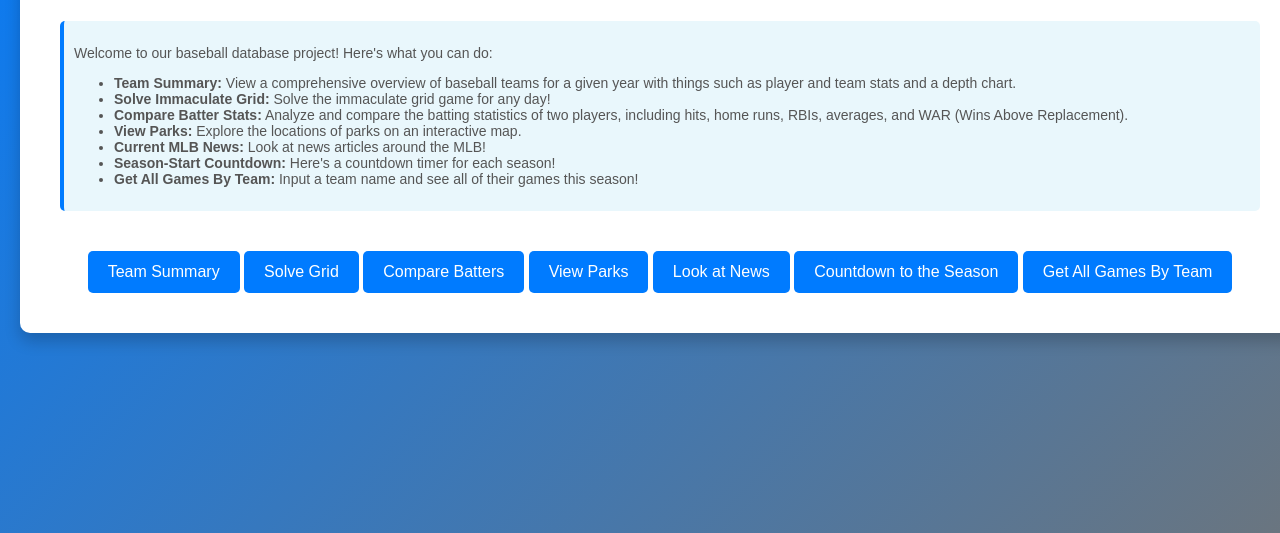
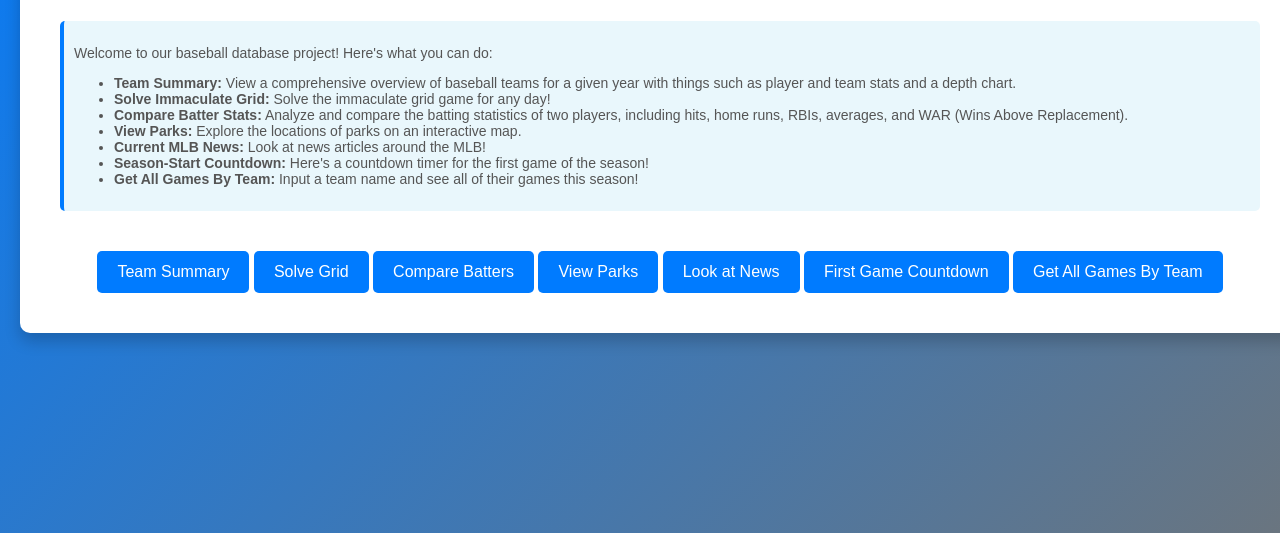
Before and after one commit to willclo1/MariaDeadbeatsSite, a Python web app: template app/templates/index.html in a window 1280 px wide. Shown: the part 292-825 px from the top of the page. Run offline with Jinja, Linux system fonts and the light colour scheme; the template is opened without the code that fills it, so the values that code supplies are empty.

Commit message:
changed verbiage

```diff
--- a/app/templates/index.html
+++ b/app/templates/index.html
@@ -32,7 +32,7 @@
                     <strong>Current MLB News:</strong> Look at news articles around the MLB!
                 </li>
                 <li>
-                    <strong>Season-Start Countdown:</strong> Here's a countdown timer for each season!
+                    <strong>Season-Start Countdown:</strong> Here's a countdown timer for the first game of the season!
                 </li>
                 <li>
                     <strong>Get All Games By Team:</strong> Input a team name and see all of their games this season!
@@ -46,7 +46,7 @@
             <a href="{{ url_for('comparePlayers') }}" class="back-button">Compare Batters</a>
             <a href="{{ url_for('view_parks') }}" class="back-button">View Parks</a>
             <a href="{{ url_for('show_articles') }}" class="back-button">Look at News</a>
-            <a href="{{ url_for('season_countdown') }}" class="back-button">Countdown to the Season</a>
+            <a href="{{ url_for('season_countdown') }}" class="back-button">First Game Countdown</a>
             <a href="{{ url_for('get_all_games_for_a_team') }}" class="back-button">Get All Games By Team</a>
         </div>
     </div>
--- a/app/templates/season_countdown.html
+++ b/app/templates/season_countdown.html
@@ -80,8 +80,8 @@
     </head>
     <body>
     <div class="container">
-        <h1>Season Countdown</h1>
-        <h2>Season {{ countdown_data.season }} starts in: </h2>
+        <h1>First Game Countdown</h1>
+        <h2>The first game of season {{ countdown_data.season }} starts in: </h2>
         <p id="countdown"></p>
         <script>
             // Set the date we're counting down to
```
